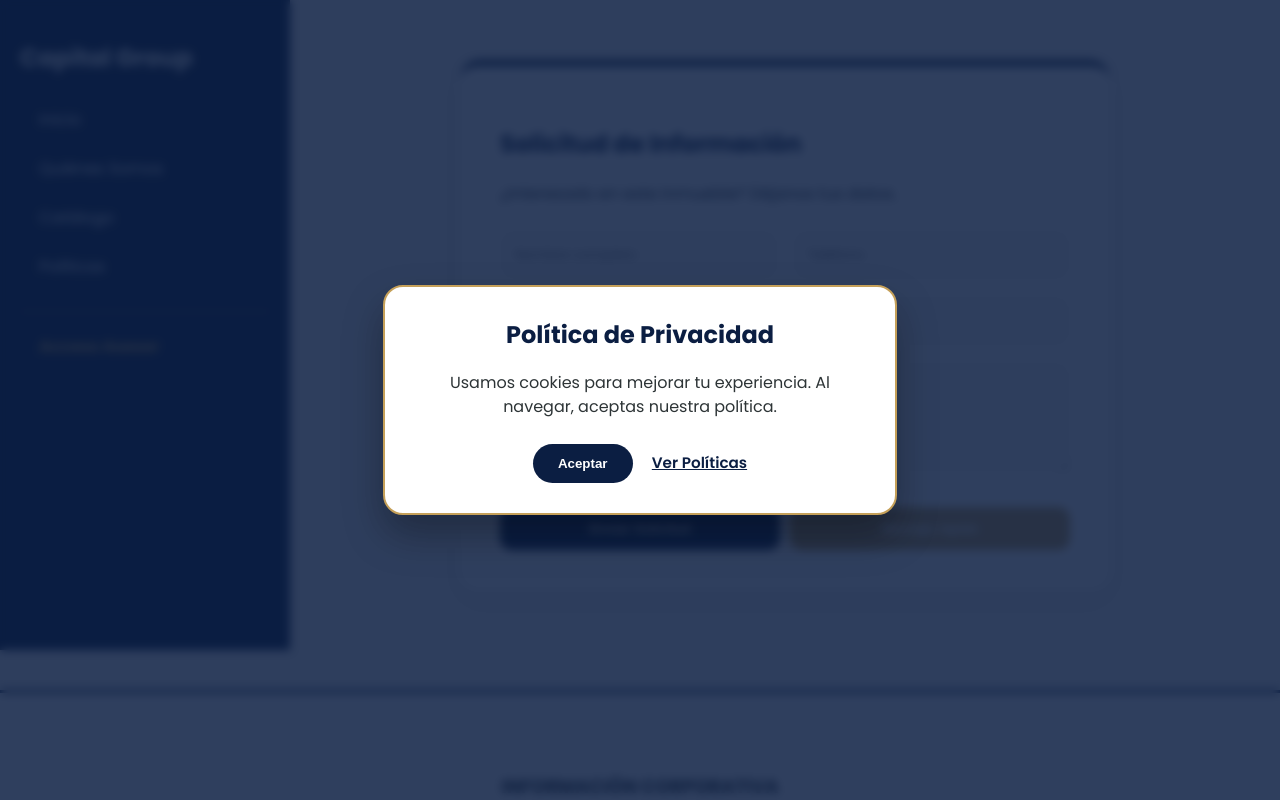
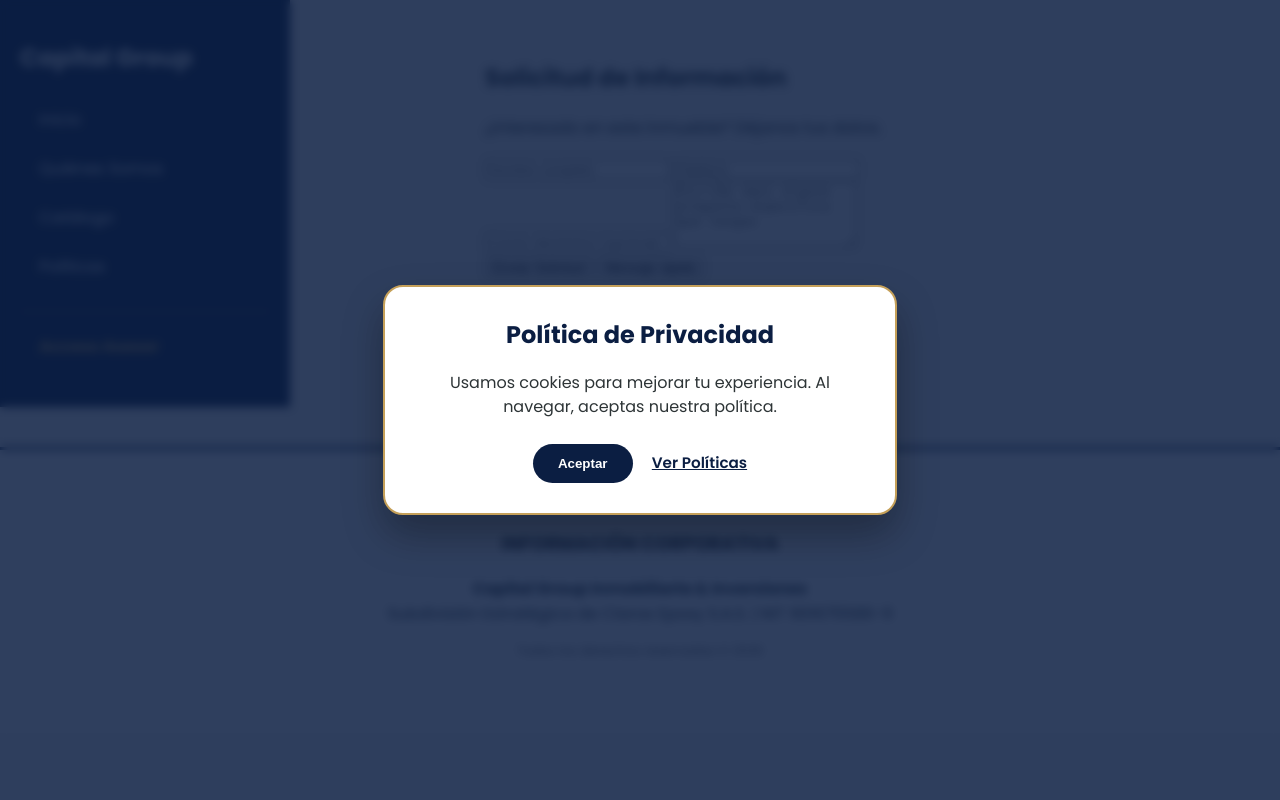
Before and after one commit to SOLGARCIAOSO/INMOBILIARIA, a Flask app: page /contacto in a window 1280 px wide. Run offline with Flask 3, Linux system fonts and the light colour scheme.

Commit message:
Guardando mi avance del día: cambios en diseño, HTML y lógica

```diff
--- a/static/css/contacto.css
+++ b/static/css/contacto.css
@@ -1,80 +1,78 @@
-/* --- Estilos unificados para contacto.css --- */
+/* --- Estilos para contacto.css --- */
 
-:root {
-    --primary-blue: #0b1e42;
-    --accent-gold: #c5a059;
-    --bg-page: #eef2f7;
+/* Contenedor principal para dar aire respecto al menú lateral */
+.contacto-container {
+    max-width: 600px;
+    margin: 40px auto; /* Centra el formulario y lo separa de arriba/abajo */
+    padding: 0 20px;   /* Espaciado interno para pantallas pequeñas */
 }
 
-.contacto-container {
-    max-width: 650px;
-    margin: 40px auto;
-    padding: 0 20px;
+/* El bloque del formulario */
+.contacto-form {
+    background: #ffffff;
+    padding: 40px;
+    border-radius: 16px;
+    border: 1px solid #e0e0e0;
+    box-shadow: 0 10px 30px rgba(0, 0, 0, 0.05);
 }
 
-/* Contenedor tipo "Card" como en tu imagen de registro */
-.form-container {
-    background: #fff;
-    padding: 40px;
-    border-radius: 20px;
-    box-shadow: 0 10px 25px rgba(0,0,0,0.05);
-    border-top: 6px solid var(--primary-blue);
+.contacto-form h2 {
+    color: var(--primary-blue);
+    margin-bottom: 10px;
+    font-size: 1.8rem;
 }
 
-.form-container h2 {
-    color: var(--primary-blue);
-    margin-bottom: 20px;
-    font-weight: 700;
+.contacto-form p {
+    color: #666;
+    margin-bottom: 30px;
 }
 
-.form-row {
-    display: grid;
-    grid-template-columns: 1fr 1fr;
-    gap: 15px;
+/* Inputs y Textarea */
+.contacto-form input,
+.contacto-form textarea {
+    width: 100%;
+    padding: 14px;
+    margin-bottom: 20px;
+    border: 1px solid #d1d1d1;
+    border-radius: 8px;
+    font-family: 'Poppins', sans-serif;
+    font-size: 1rem;
+    box-sizing: border-box; /* Asegura que el padding no rompa el ancho */
+    transition: border-color 0.3s ease;
 }
 
-.form-container input, .form-container textarea {
-    width: 100%;
-    padding: 14px;
-    margin: 8px 0;
-    border: 1px solid #e1e1e1;
-    border-radius: 12px;
-    background-color: #f9f9f9;
-    box-sizing: border-box;
-    font-family: 'Poppins', sans-serif;
-    transition: all 0.3s ease;
+.contacto-form input:focus,
+.contacto-form textarea:focus {
+    outline: none;
+    border-color: var(--accent-gold); /* Detalle dorado al escribir */
 }
 
-.form-container input:focus, .form-container textarea:focus {
-    outline: none;
-    border-color: var(--accent-gold);
-    background-color: #fff;
-    box-shadow: 0 0 0 3px rgba(197, 160, 89, 0.1);
+.contacto-form textarea {
+    height: 150px;
+    resize: vertical;
 }
 
-.button-group {
-    display: flex;
-    gap: 10px;
-    margin-top: 20px;
+/* Botón de envío */
+.contacto-form button {
+    width: 100%;
+    padding: 16px;
+    background-color: var(--primary-blue);
+    color: #ffffff;
+    border: none;
+    border-radius: 8px;
+    font-weight: 600;
+    font-size: 1rem;
+    cursor: pointer;
+    transition: background 0.3s ease;
 }
 
-.btn-submit, .btn-quick {
-    flex: 1;
-    padding: 14px;
-    border: none;
-    border-radius: 12px;
-    font-weight: 600;
-    cursor: pointer;
-    transition: 0.3s;
-    color: white;
+.contacto-form button:hover {
+    background-color: var(--hover-bg);
 }
 
-.btn-submit { background-color: var(--primary-blue); }
-.btn-submit:hover { background-color: var(--accent-gold); }
-
-.btn-quick { background-color: var(--accent-gold); }
-.btn-quick:hover { background-color: var(--primary-blue); }
-
+/* Ajuste responsivo */
 @media (max-width: 600px) {
-    .form-row { grid-template-columns: 1fr; }
+    .contacto-form {
+        padding: 25px;
+    }
 }
```
